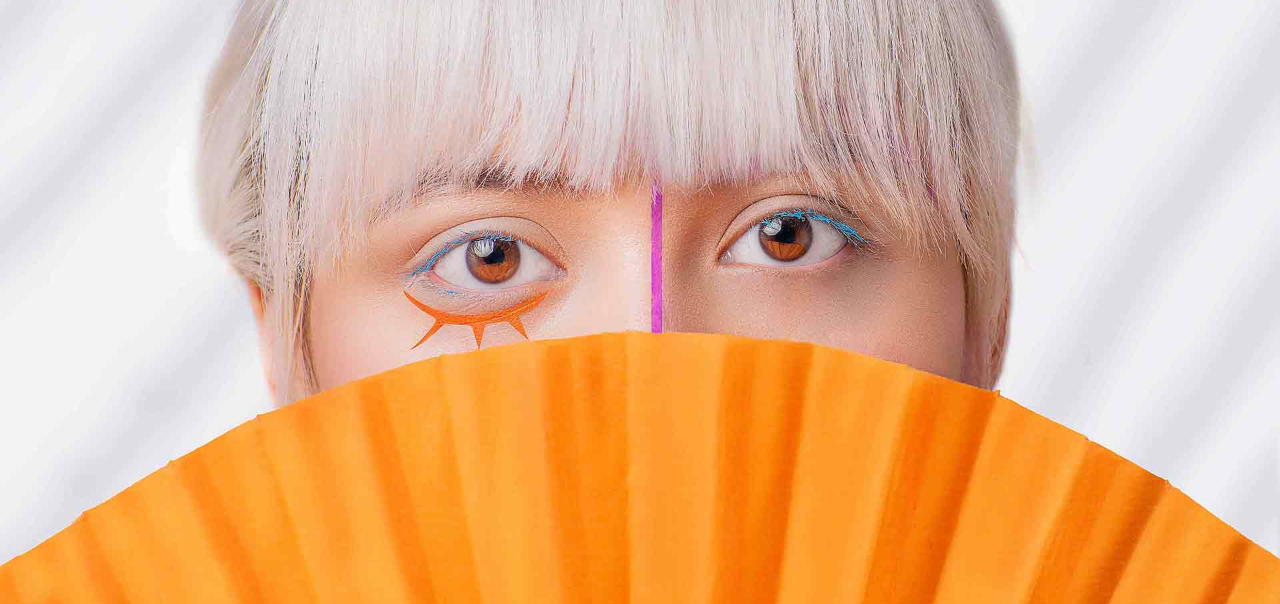
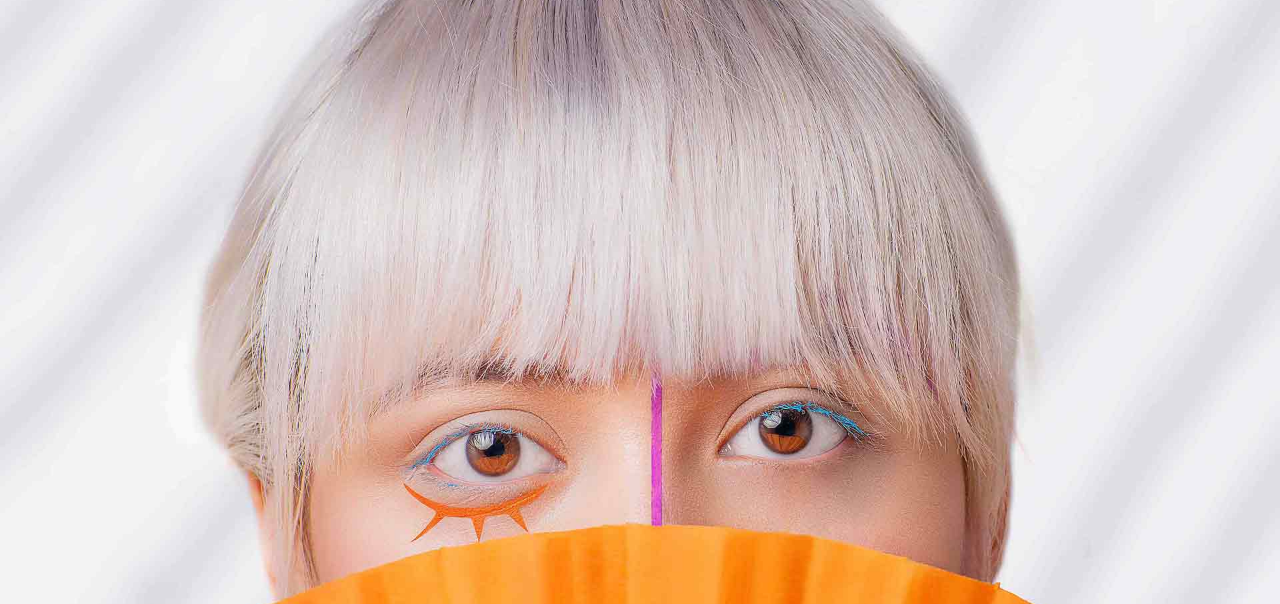
Before and after one commit to MaikolRaw/Allecast-PW, a plain HTML site: page index.html in a window 1280 px wide. Shown: the part 83-687 px from the top of the page. Drawn offline with Linux system fonts and the light colour scheme.

Commit message:
Solucionado el banner, OK PARA SUBIR

```diff
--- a/style-m.css
+++ b/style-m.css
@@ -62,6 +62,7 @@ html {
     height: 100%;
     background-image: url(./Img/foto-portada-2.JPG) ;
     background-size: cover;
+    background-position: center;
    /*  filter: brightness(60%); */
 }
 .main1-contenedor h1 {
--- a/style-t.css
+++ b/style-t.css
@@ -59,7 +59,7 @@ html {
     height: 100%;
     background-image: url(./Img/foto-portada-2.JPG) ;
     background-size: cover;
-    background-position-x: none;
+    background-position: center;
     /* background-position-y: -25rem; */
    /*  filter: brightness(60%); */
 }
--- a/style.css
+++ b/style.css
@@ -71,7 +71,7 @@ html {
     height: 100%;
     background-image: url(./Img/foto-portada-2.JPG) ;
     background-size: cover;
-    background-position-y: -29rem;
+    background-position: center;
 
    /*  filter: brightness(60%); */
 }
```
